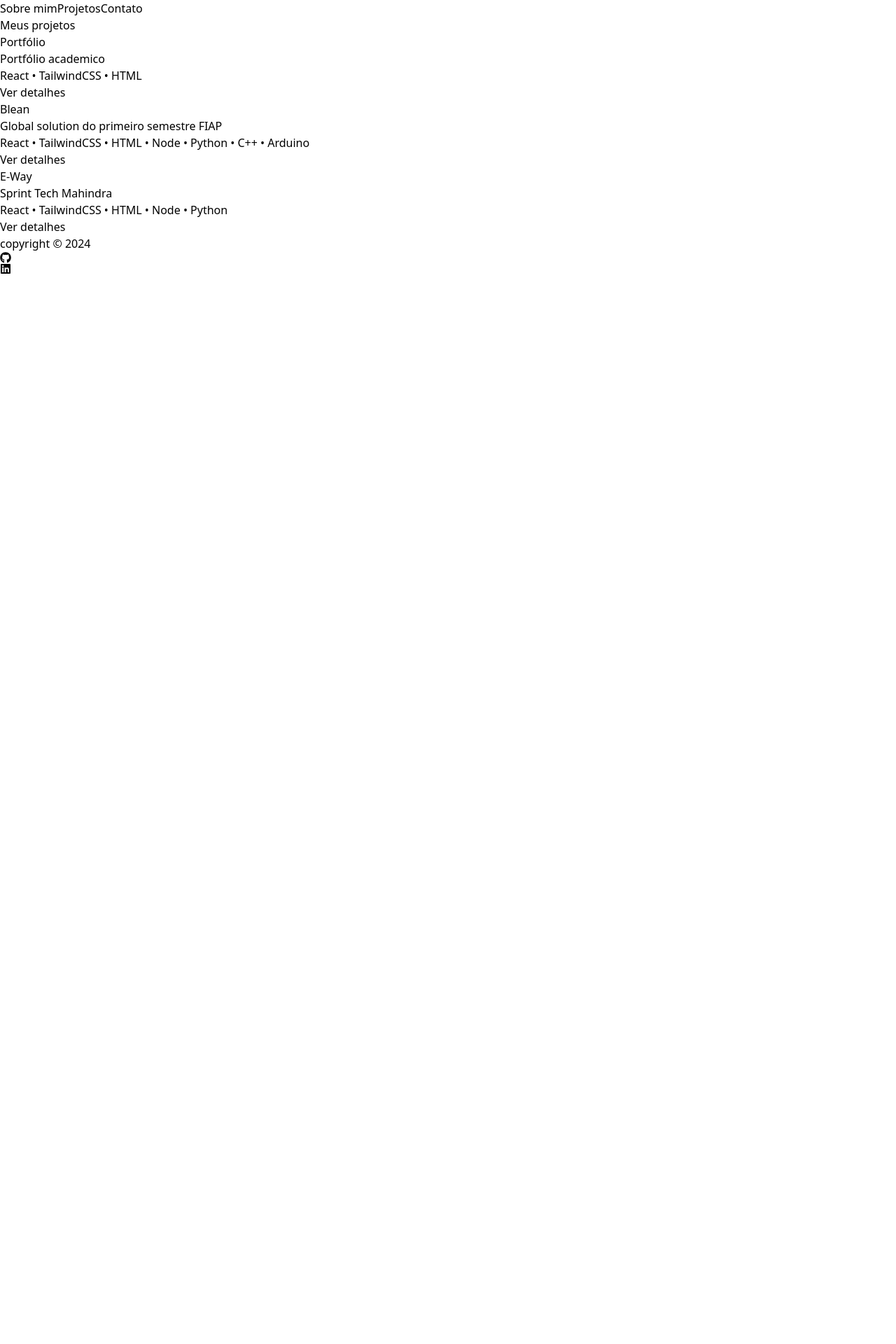
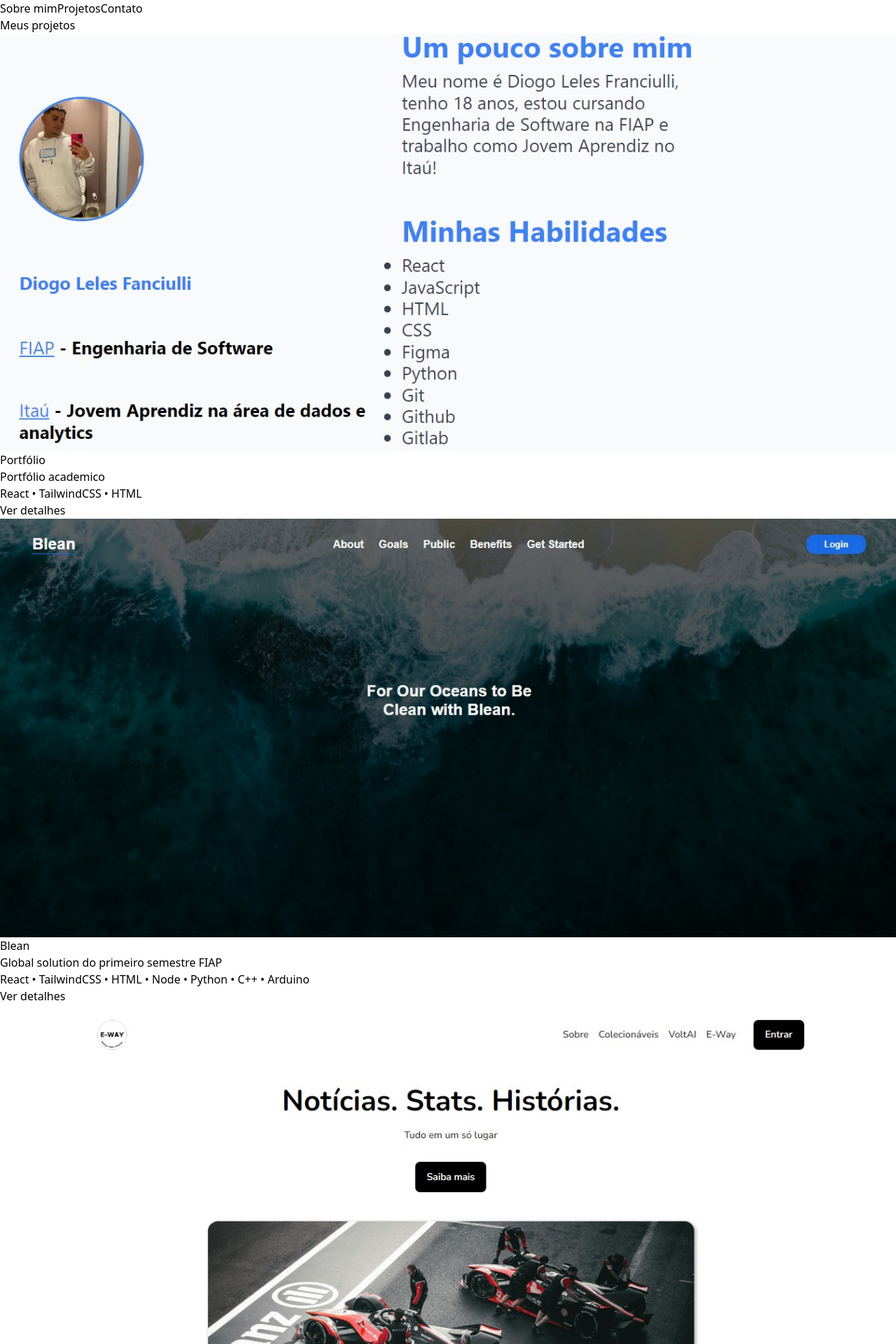
Before and after one commit to Diogofranciulli/portfolio-diogo, a React (Vite) app in the folder vite-project/: page /projetos in a window 1280 px wide. Shown: the top 1920 px of the page at 70% size. Before the commit the page ends 800 px from the top, so only its background shows below. Built offline with nearby package versions, Linux system fonts and the light colour scheme.

Commit message:
Ajuste de rotas

```diff
--- a/vite-project/src/App.jsx
+++ b/vite-project/src/App.jsx
@@ -1,7 +1,5 @@
-import { BrowserRouter as Router, Route, Routes, Link, useLocation } from 'react-router-dom';
-import Projetos from './pages/Projetos';
-import Contato from './pages/Contato';
-import fotoDePerfil from '/assets/foto_de_perfil.jpg';
+import { Link, Outlet, useLocation } from 'react-router-dom';
+
 import { FaGithub, FaLinkedin } from 'react-icons/fa';
 
 function Nav() {
@@ -55,72 +53,13 @@ function Footer() {
   );
 }
 
-function Home() {
-  return (
-    <div className="flex flex-col h-full min-h-screen p-8 bg-gray-50">
-      <div className="flex flex-col items-center text-center md:flex-row md:text-left md:space-x-12">
-        <div className="flex flex-col gap-16">
-          <img
-            className="rounded-full w-52 h-52 mb-5 mx-0 border-4 border-blue-500"
-            src={fotoDePerfil}
-            alt="Foto de perfil"
-          />
-          <h1 className="text-3xl font-bold text-blue-500 mb-2">Diogo Leles Fanciulli</h1>
-          <p className="text-blue-500 mb-1">
-            <a href="https://www.fiap.com.br" className="underline text-3xl">FIAP</a>
-            <span className='text-black font-bold text-3xl'> - Engenharia de Software</span>
-          </p>
-          <p className="text-blue-500 mb-1">
-            <a href="https://www.itau.com.br" className="underline text-3xl">Itaú</a>
-            <span className='text-black font-bold text-3xl'> - Jovem Aprendiz na área de dados e analytics</span>
-          </p>
-        </div>
-
-        <div className="md:w-2/3 flex flex-col gap-16 mt-10 ml-12">
-          <div className=''>
-            <h2 className="text-5xl font-bold text-blue-500 mb-4">Um pouco sobre mim</h2>
-            <p className="max-w-lg text-3xl text-gray-700">
-              Meu nome é Diogo Leles Franciulli, tenho 18 anos, estou cursando Engenharia de Software na FIAP e trabalho como Jovem Aprendiz no Itaú!
-            </p>
-          </div>
-
-          <div>
-            <h2 className="text-5xl font-bold text-blue-500 mb-4">Minhas Habilidades</h2>
-            <ul className="list-disc text-3xl text-left mt-4 max-w-lg text-gray-700">
-              <li>React</li>
-              <li>JavaScript</li>
-              <li>HTML</li>
-              <li>CSS</li>
-              <li>Figma</li>
-              <li>Python</li>
-              <li>Git</li>
-              <li>Github</li>
-              <li>Gitlab</li>
-              <li>Terraform</li>
-              <li>AWS</li>
-              <li>Arduino</li>
-              <li>C++</li>
-            </ul>
-          </div>
-        </div>
-      </div>
-    </div>
-  );
-}
-
 function App() {
   return (
-    <Router>
       <div className="flex flex-col min-h-screen">
         <Nav />
-        <Routes>
-          <Route path="/" element={<Home />} />
-          <Route path="/projetos" element={<Projetos />} />
-          <Route path="/contato" element={<Contato />} />
-        </Routes>
+        <Outlet/>
         <Footer />
       </div>
-    </Router>
   );
 }
 
--- a/vite-project/src/main.jsx
+++ b/vite-project/src/main.jsx
@@ -2,9 +2,30 @@ import { StrictMode } from 'react'
 import { createRoot } from 'react-dom/client'
 import App from './App.jsx'
 import './index.css'
+import {
+  createBrowserRouter,
+  RouterProvider,
+} from "react-router-dom"
+import Contato from './pages/Contato.jsx'
+import Projetos from './pages/Projetos.jsx'
+import Home from './pages/Home.jsx'
+import Error404 from './pages/Error404.jsx'
+
+const router = createBrowserRouter([
+  {
+    path: '/',
+    element: <App/>,
+    children: [
+      {index:true, element: <Home/>},
+      {path: "/projetos", element: <Projetos/>},
+      {path: "/contato", element: <Contato/>},
+      {path: "/Error404", element: <Error404/>}
+    ]
+  }
+])
 
 createRoot(document.getElementById('root')).render(
   <StrictMode>
-    <App />
+    <RouterProvider router={router}/>
   </StrictMode>,
 )
--- /dev/null
+++ b/vite-project/src/pages/Error404.jsx
@@ -0,0 +1,9 @@
+function Error404() {
+    return (
+        <section>
+            <h1>Erro 404</h1>
+        </section>
+    );
+}
+
+export default Error404;
--- /dev/null
+++ b/vite-project/src/pages/Home.jsx
@@ -0,0 +1,56 @@
+import fotoDePerfil from '/assets/foto_de_perfil.jpg';
+
+function Home() {
+    return (
+      <div className="flex flex-col h-full min-h-screen p-8 bg-gray-50">
+        <div className="flex flex-col items-center text-center md:flex-row md:text-left md:space-x-12">
+          <div className="flex flex-col gap-16">
+            <img
+              className="rounded-full w-52 h-52 mb-5 mx-0 border-4 border-blue-500"
+              src={fotoDePerfil}
+              alt="Foto de perfil"
+            />
+            <h1 className="text-3xl font-bold text-blue-500 mb-2">Diogo Leles Fanciulli</h1>
+            <p className="text-blue-500 mb-1">
+              <a href="https://www.fiap.com.br" className="underline text-3xl">FIAP</a>
+              <span className='text-black font-bold text-3xl'> - Engenharia de Software</span>
+            </p>
+            <p className="text-blue-500 mb-1">
+              <a href="https://www.itau.com.br" className="underline text-3xl">Itaú</a>
+              <span className='text-black font-bold text-3xl'> - Jovem Aprendiz na área de dados e analytics</span>
+            </p>
+          </div>
+
+          <div className="md:w-2/3 flex flex-col gap-16 mt-10 ml-12">
+            <div className=''>
+              <h2 className="text-5xl font-bold text-blue-500 mb-4">Um pouco sobre mim</h2>
+              <p className="max-w-lg text-3xl text-gray-700">
+                Meu nome é Diogo Leles Franciulli, tenho 18 anos, estou cursando Engenharia de Software na FIAP e trabalho como Jovem Aprendiz no Itaú!
+              </p>
+            </div>
+
+            <div>
+              <h2 className="text-5xl font-bold text-blue-500 mb-4">Minhas Habilidades</h2>
+              <ul className="list-disc text-3xl text-left mt-4 max-w-lg text-gray-700">
+                <li>React</li>
+                <li>JavaScript</li>
+                <li>HTML</li>
+                <li>CSS</li>
+                <li>Figma</li>
+                <li>Python</li>
+                <li>Git</li>
+                <li>Github</li>
+                <li>Gitlab</li>
+                <li>Terraform</li>
+                <li>AWS</li>
+                <li>Arduino</li>
+                <li>C++</li>
+              </ul>
+            </div>
+          </div>
+        </div>
+      </div>
+    );
+  }
+
+export default Home
--- a/vite-project/src/pages/Projetos.jsx
+++ b/vite-project/src/pages/Projetos.jsx
@@ -2,23 +2,24 @@ import { Link } from 'react-router-dom';
 
 function Projetos() {
     const projects = [
-      { id: 1, title: "Portfólio", description: "Portfólio academico", tech: "React • TailwindCSS • HTML", githubLink: "https://github.com/Diogofranciulli/portfolio-diogo", image: "/assets/portfolio.jpg" },
+      { title: "Portfólio", description: "Portfólio academico", tech: "React • TailwindCSS • HTML", githubLink: "https://github.com/Diogofranciulli/portfolio-diogo", image: "/assets/portfolio.jpg" },
 
-      { id: 2,title: "Blean", description: "Global solution do primeiro semestre FIAP", tech: "React • TailwindCSS • HTML • Node • Python • C++ • Arduino ", githubLink: "https://github.com/ryanbritodev/blean", image: "/assets/blean.jpg" },
+      { title: "Blean", description: "Global solution do primeiro semestre FIAP", tech: "React • TailwindCSS • HTML • Node • Python • C++ • Arduino ", githubLink: "https://github.com/ryanbritodev/blean", image: "/assets/blean.jpg" },
 
-      { id: 3, title: "E-Way", description: "Sprint Tech Mahindra", tech: "React • TailwindCSS • HTML • Node • Python", githubLink: "https://github.com/ulipese/eway", image: "/assets/eway.jpg" },
+      { title: "E-Way", description: "Sprint Tech Mahindra", tech: "React • TailwindCSS • HTML • Node • Python", githubLink: "https://github.com/ulipese/eway", image: "/assets/eway.jpg" },
     ];
 
     return (
         <div className="flex flex-col items-center justify-center min-h-screen bg-gray-50 p-4">
           <h1 className="text-2xl font-bold text-blue-500 mb-8">Meus projetos</h1>
           <div className="grid grid-cols-1 md:grid-cols-2 lg:grid-cols-3 gap-8">
-            {projects.map((project) => (
-              <div key={project.id} className="bg-white shadow-lg rounded-lg p-6">
+            {projects.map((project, index) => (
+              <div key={index} className="bg-white shadow-lg rounded-lg p-6">
+                <img src={project.image} alt={`project image ${index}`} />
                 <h2 className="text-lg font-bold text-blue-500">{project.title}</h2>
                 <p className="text-gray-700">{project.description}</p>
                 <p className="text-blue-500">{project.tech}</p>
-                <Link to={`/projetos/${project.id}`} className="text-blue-500 underline mt-4 block">
+                <Link to={`/projetos/${index}`} className="text-blue-500 underline mt-4 block">
                   Ver detalhes
                 </Link>
               </div>
```
